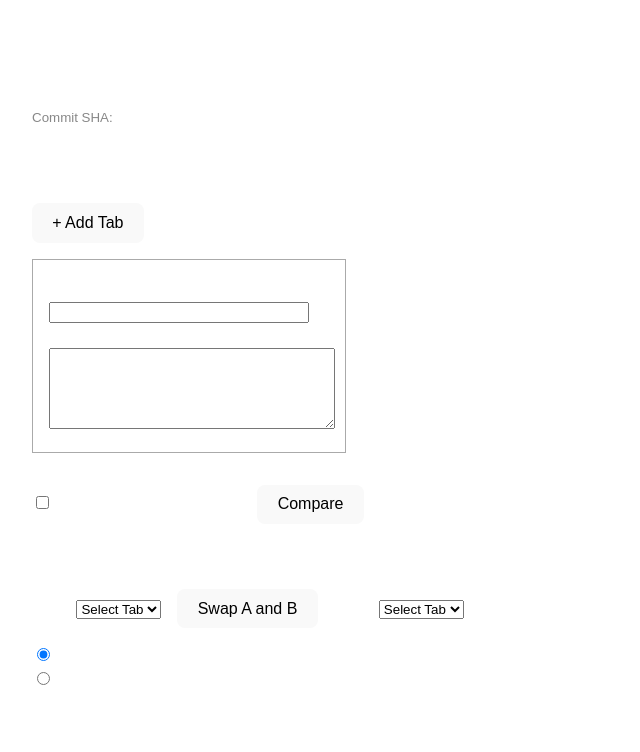
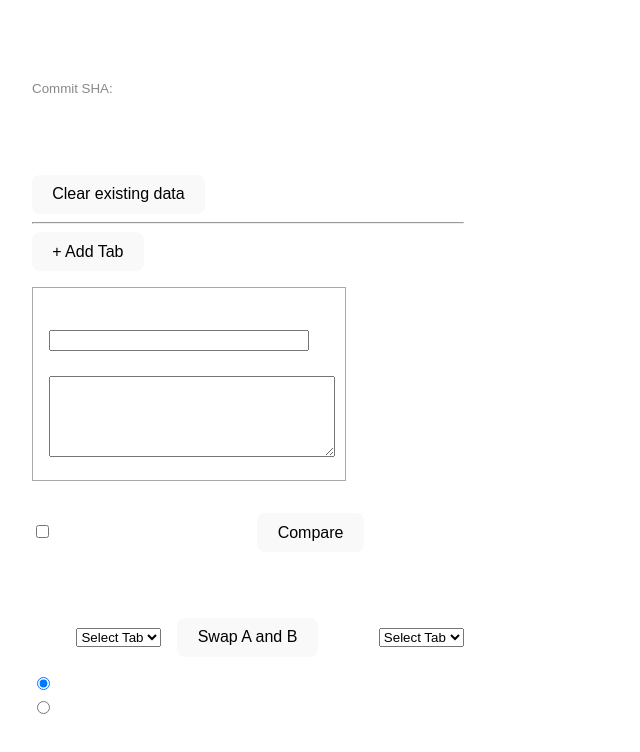
Before and after one commit to BeardedOwl1357/multi-diff, a React (Vite) app: page / in a window 1280 px wide. Shown: the top 752 px of the page, without its empty margins (0-640 px from the left). Built offline with nearby package versions, Linux system fonts and the light colour scheme.

Commit message:
Button to reset data

```diff
--- a/src/App.jsx
+++ b/src/App.jsx
@@ -80,6 +80,14 @@ export default function App() {
     <div style={{ padding: "2rem", fontFamily: "Arial", color: "white" }}>
       <AppVersion/>
       <h2>Tab Comparator</h2>
+
+      <button onClick={() => {
+        localStorage.removeItem(USERTABS)
+        setTabs([{ heading: "", text: "" }])
+      }}>Clear existing data</button>
+
+      <hr></hr>
+
 
       <TabInputList
         tabs={tabs}
```
